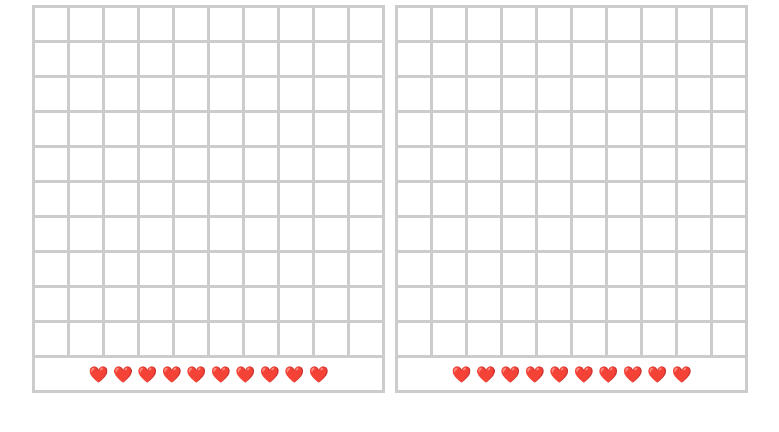
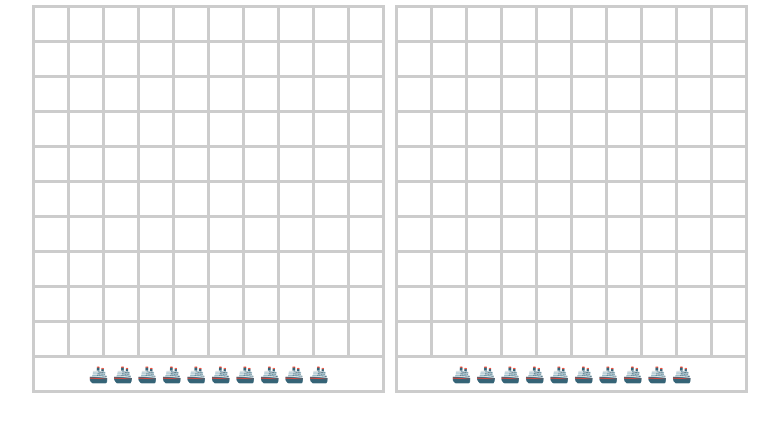
Before and after one commit to vchervanev/sea-battle, a React (Create React App) app: page / in a window 1280 px wide. Shown: the top 432 px of the page, without its empty margins (250-1029 px from the left). Built offline with nearby package versions, Linux system fonts and the light colour scheme.

Commit message:
refactoring

```diff
--- a/src/App.tsx
+++ b/src/App.tsx
@@ -8,7 +8,6 @@ type Props = {}
 type State = {
   battle1: Battle
   battle2: Battle
-  count: number
 }
 
 class App extends React.Component<Props, State> {
@@ -16,9 +15,8 @@ class App extends React.Component<Props, State> {
     super(props)
     const battle1 = new RandomBattle()
     const battle2 = new RandomBattle()
-    const count = 0
 
-    this.state = { battle1, battle2, count }
+    this.state = { battle1, battle2 }
   }
 
   render() {
--- a/src/Board.tsx
+++ b/src/Board.tsx
@@ -60,7 +60,7 @@ const Board = (props: BoardProps) => {
           </tr>
         ))}
         <tr>
-          <td colSpan={10}>{Array(props.battle.hp()).fill('❤️').join(' ')}</td>
+          <td colSpan={10}>{Array(props.battle.hp()).fill('🚢').join(' ')}</td>
         </tr>
       </tbody>
     </table>
```
